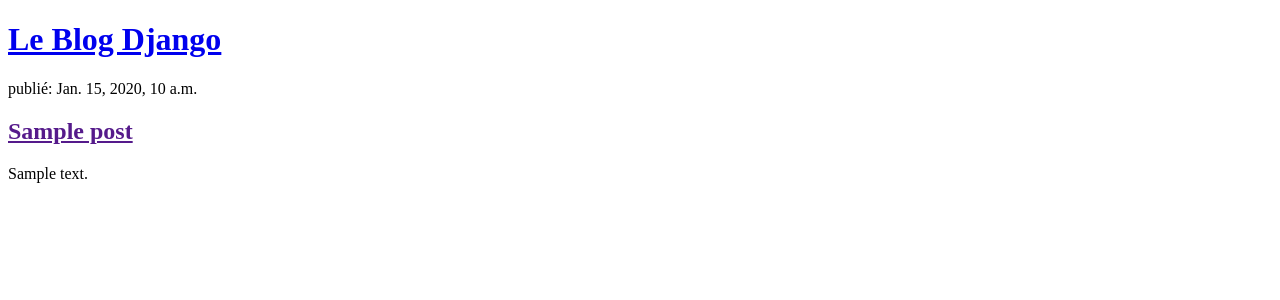
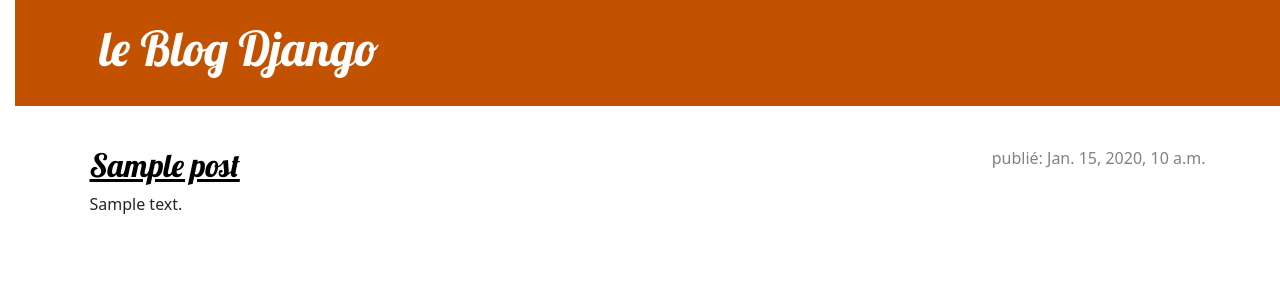
Before and after one commit to Saluua/mon-premier-blog-second, a Django app: page / in a window 1280 px wide. Shown: the top 300 px of the page. Run offline with Django 3.2, Linux system fonts and the light colour scheme; tables that the repository leaves empty hold one stand-in row (values such as "Sample post").

Commit message:
my finally good blog to which css was correctly applied

```diff
--- /dev/null
+++ b/blog/static/css/blog.css
@@ -0,0 +1,66 @@
+h1 a, h2 a {
+	color: #C25100;
+	font-family: 'Lobster';
+}
+body {
+	padding-left: 15px;
+}
+.page-header {
+    background-color: #C25100;
+    margin-top: 0;
+    margin-bottom: 40px;
+    padding: 20px 20px 20px 40px;
+}
+.page-header h1,
+.page-header h1 a,
+.page-header h1 a:visited,
+.page-header h1 a:active {
+    color: #ffffff;
+    font-size: 36pt;
+    text-decoration: none;
+}
+h1,
+h2,
+h3,
+h4 {
+    font-family: 'Lobster', cursive;
+}
+.date {
+    color: #828282;
+}
+.save {
+    float: right;
+}
+.post-form textarea,
+.post-form input {
+    width: 100%;
+}
+.top-menu,
+.top-menu:hover,
+.top-menu:visited {
+    color: #ffffff;
+    float: right;
+    font-size: 26pt;
+    margin-right: 20px;
+}
+.post {
+    margin-bottom: 70px;
+}
+.post h2 a,
+.post h2 a:visited {
+    color: #000000;
+}
+.post > .date,
+.post > .actions {
+    float: right;
+}
+.btn-secondary,
+.btn-secondary:visited {
+    color: #C25100;
+    background: none;
+    border-color: #C25100;
+}
+.btn-secondary:hover {
+    color: #FFFFFF;
+    background-color: #C25100;
+}
--- a/blog/templates/blog/post_list.html
+++ b/blog/templates/blog/post_list.html
@@ -1,17 +1,31 @@
+
 <!DOCTYPE html>
+{% load static %}
 <html>
-    <head> <title> blog sur Django</title>
-    </head>
+    <head>
+        <link href="https://cdn.jsdelivr.net/npm/bootstrap@5.2.0-beta1/dist/css/bootstrap.min.css" rel="stylesheet" integrity="sha384-0evHe/X+R7YkIZDRvuzKMRqM+OrBnVFBL6DOitfPri4tjfHxaWutUpFmBp4vmVor" crossorigin="anonymous">
+		<link rel="stylesheet" href="{% static 'css/blog.css' %}">
+		<link href="//fonts.googleapis.com/css?family=Lobster&subset=latin,latin-ext" rel="stylesheet" type="text/css">
+		<title>Blog sur Django</title>
+        </head>
     <body>
-    <header>
-        <h1><a href="/">Le Blog Django<a></h1>
-    </header>
-    {% for post in posts %}
-    <article>
-        <time>publié: {{post.published_date}}</time>
+        <header class="page-header">
+                <div class="container">
+                <h1><a href="/">le Blog Django </a></h1>
+                </div>
+        </header>
+        <main class ="container">
+        <div class="row">
+        <div class="col">
+        {% for post in posts %}
+    <article class="post">
+        <time class="date">publié: {{post.published_date}}</time>
         <h2><a href="">{{post.titre}}</a></h2>
         <p>{{post.texte}}</p>
     </article>
     {% endfor %}
+        </div>
+        </div>
+        </main>
     </body>
 </html>
--- a/blog/urls.py
+++ b/blog/urls.py
@@ -1,6 +1,5 @@
 from django.urls import path
 from . import views
 urlpatterns = [
-	path('',views.post_list,
-		name='post_list'),
+	path('',views.post_list, name='post_list'),
 ]
```
